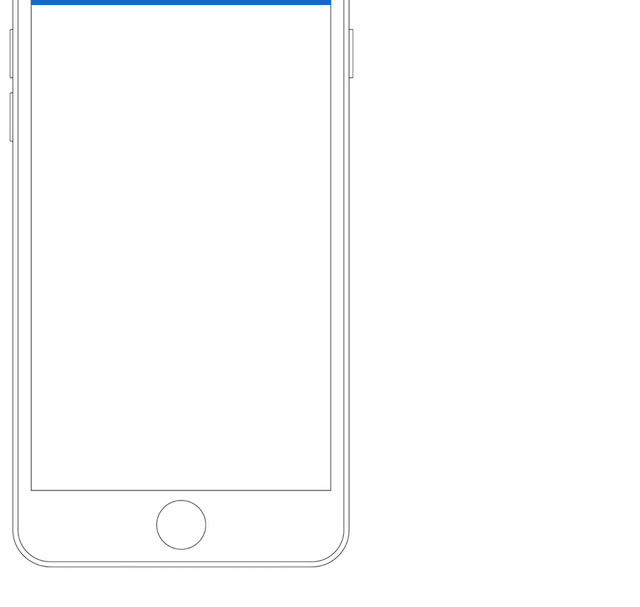
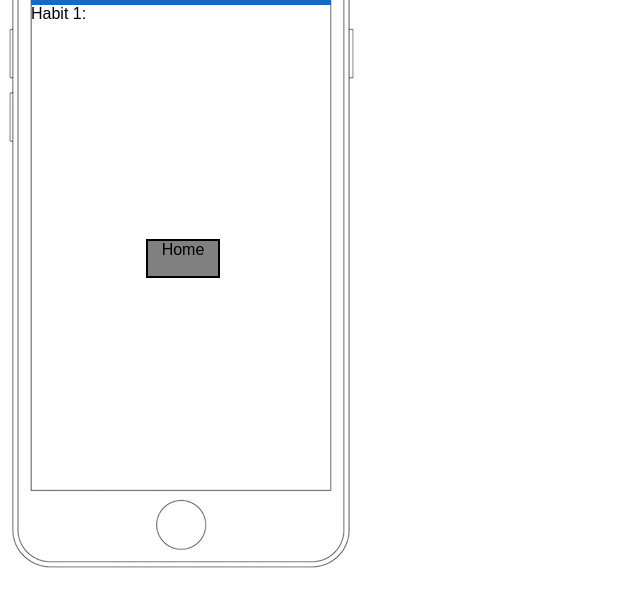
Before and after one commit to Positive-Habits/Positive-Habits, a plain HTML site: page All files/HabitsView.html in a window 1280 px wide. Shown: the part 145-752 px from the top of the page, without its empty margins (0-640 px from the left). Drawn offline with Linux system fonts and the light colour scheme; a web font is replaced by a local one.

Commit message:
Add files via upload

```diff
--- a/All files/HabitsView.html
+++ b/All files/HabitsView.html
@@ -10,12 +10,13 @@
               <div class="head-bar">
                     <h1>Habits</h1></div>
 <div class = "results">
-<p id='results'>results</p>
+<a>Habit 1: </a><p id='results'>results</p>
 <p id='results2'>results`</p>
 <p id='results3'>results1</p>
 <p id='results4'>resultswe</p>
 <p id='results5'>resultsd</p>
 </div>
+<div class="button"><a href= "today.html">Home</a></div>
 <script src="retrieve_data.js"></script>
 </div>
 </body>
--- a/All files/Habitsviewstyle.css
+++ b/All files/Habitsviewstyle.css
@@ -21,3 +21,22 @@ body {
 	background-color: #1569C7;
 	text-align: center;
 }
+.button{
+	position:relative;
+	display: block;
+	height: 35px;
+	width: 70px;
+	background: gray;
+	border: 2px solid black;
+	top: 200px;
+	left: 115px;
+	text-decoration: none;
+
+	color: black;
+	text-align: center;
+	font: bold 3.2em/100px
+	}
+a {
+	text-decoration: none;
+	color: black;
+}
--- a/All files/Habs.css
+++ b/All files/Habs.css
@@ -45,4 +45,11 @@ h1{
 
 	color: black;
 	text-align: center;
-	font: bold 3.2em/100px;
+	font: bold 3.2em/100px
+	}
+.inputf{
+	position:relative;
+	height:275px;
+	top: 85px;
+	text-align: center;
+}
```
Also changed, not shown: All files/AddHabits.html (+11 -11 lines).
